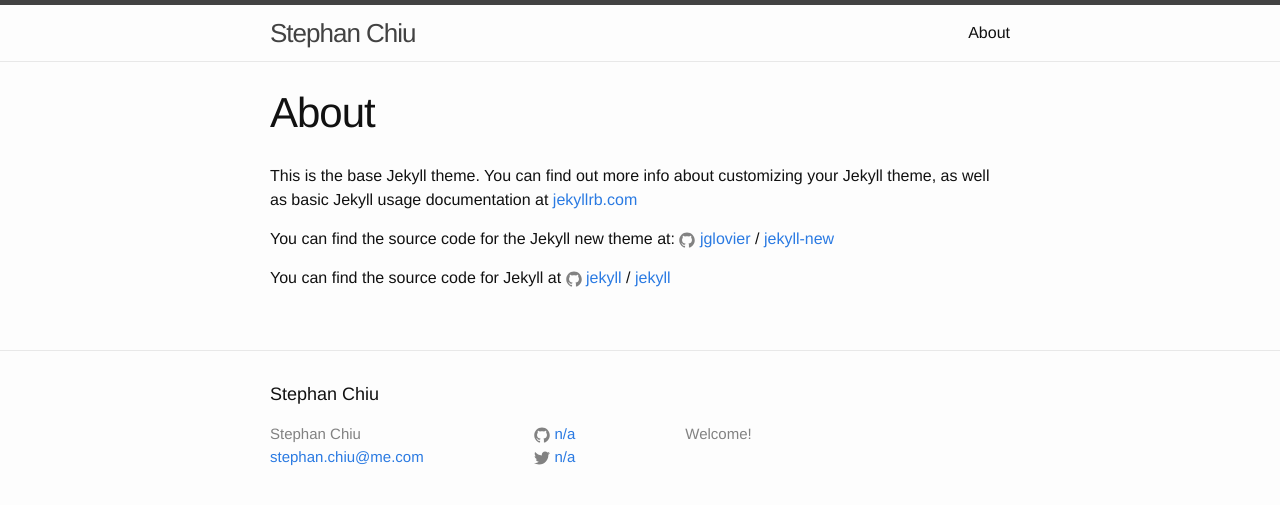
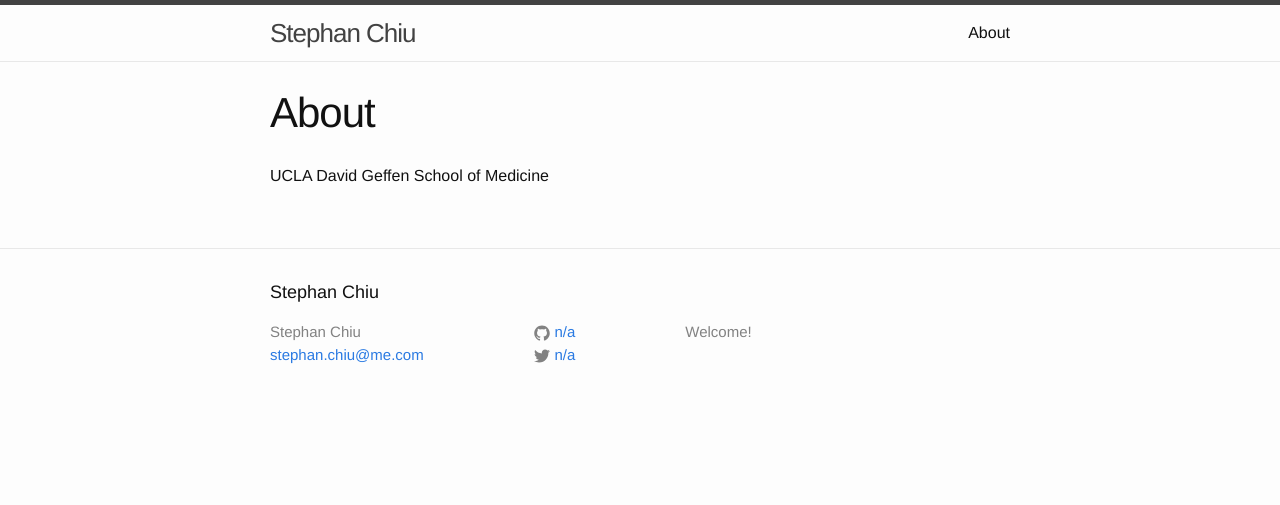
Before and after one commit to toastguy/Personal-website, a Jekyll site: the page built from about.md, in a window 1280 px wide. Shown: the top 505 px of the page. Built offline with Jekyll 4.4.1, drawn with Linux system fonts in a browser that asks for light colours.

Commit message:
Update about.md

```diff
--- a/about.md
+++ b/about.md
@@ -3,13 +3,4 @@
 title: About
 permalink: /about/
 ---
-
-This is the base Jekyll theme. You can find out more info about customizing your Jekyll theme, as well as basic Jekyll usage documentation at [jekyllrb.com](http://jekyllrb.com/)
-
-You can find the source code for the Jekyll new theme at:
-{% include icon-github.html username="jglovier" %} /
-[jekyll-new](https://github.com/jglovier/jekyll-new)
-
-You can find the source code for Jekyll at
-{% include icon-github.html username="jekyll" %} /
-[jekyll](https://github.com/jekyll/jekyll)
+UCLA David Geffen School of Medicine
```
